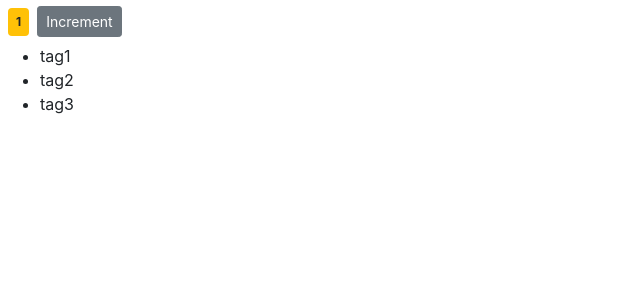
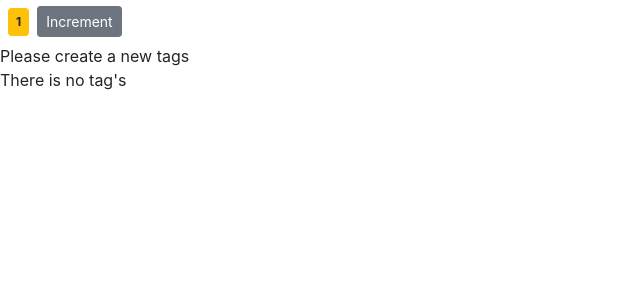
Before and after one commit to ibrajkhan/React-counter-app, a React (Create React App) app: page / in a window 1280 px wide. Shown: the top 300 px of the page, without its empty margins (0-640 px from the left). Built offline with nearby package versions, Linux system fonts and the light colour scheme.

Commit message:
conditional Rendering

```diff
--- a/src/components/counter.jsx
+++ b/src/components/counter.jsx
@@ -3,15 +3,23 @@
 class Counter extends Component {
     state = {
         count: 1,
-        tags: ["tag1", "tag2", "tag3" ]
+        tags: [ ]
     };
 
+  renderTag(){
+    if (this.state.tags.length === 0) return <p>There is no tag's</p>
+    return <ul>{this.state.tags.map(tag => <li key = {tag}>{tag}</li>)}</ul>
+  }
   render() {
     return (
       <div>
         <span className = {this.getBadgeClasses()}>{this.formatCount()}</span>
         <button className= "btn btn-secondary btn-sm">Increment</button>
-       <ul>{this.state.tags.map(tag => <li key ={tag}>{tag}</li>)}</ul>
+        <div>
+        {this.state.tags.length === 0 && "Please create a new tags"}
+        {this.renderTag()}
+        </div>
+
       </div>
     );
   }
```
